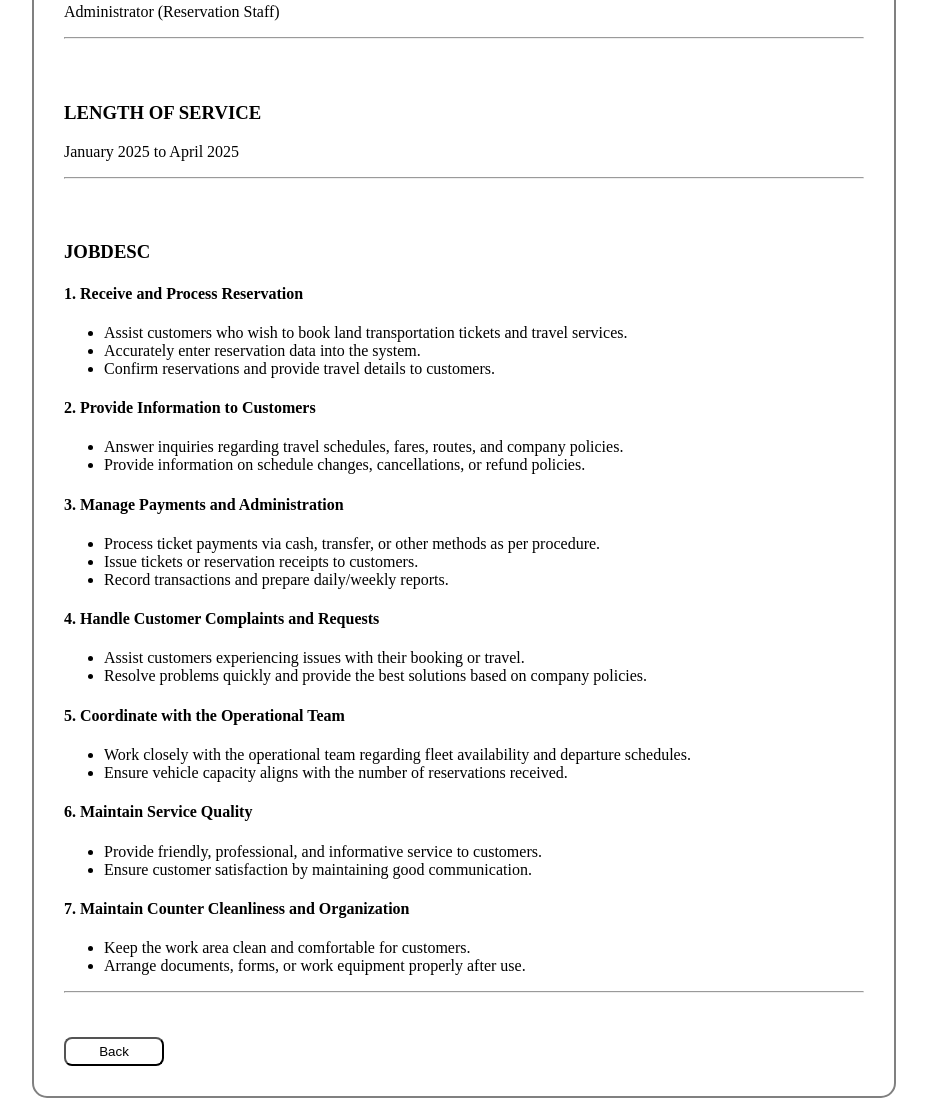
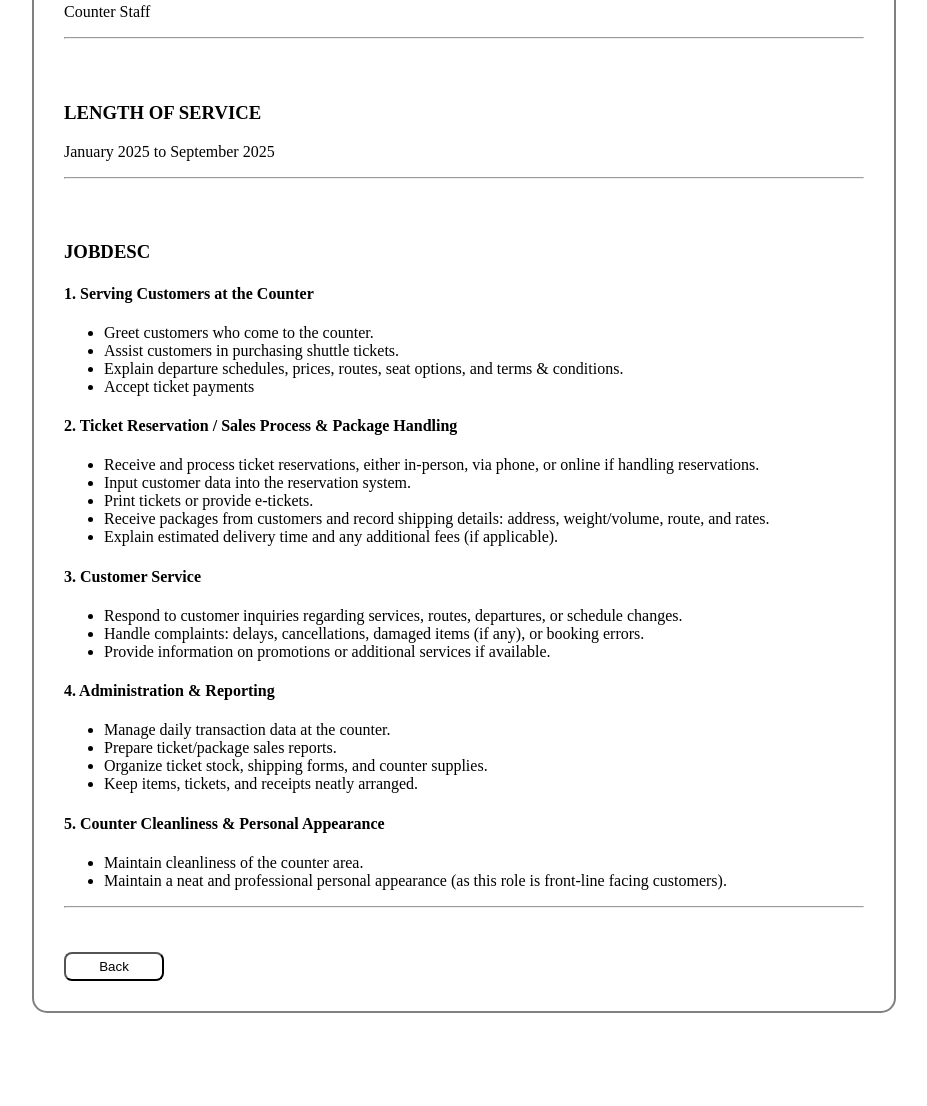
Before and after one commit to ivan12812/ivan12812.github.io, a plain HTML site: page daytrans.html in a window 1280 px wide. Shown: the part 847-1953 px from the top of the page, without its empty margins (176-1103 px from the left). After the commit the page ends 1868 px from the top, so only its background shows below. Drawn offline with Linux system fonts and the light colour scheme.

Commit message:
update september
cv terbaru

```diff
--- a/daytrans.html
+++ b/daytrans.html
@@ -13,47 +13,44 @@
         <h3>COMPANY PROFILE</h3>
         <p class="profile">Day Trans is a company providing land transportation services, light goods delivery, and travel services, which was acquired by PT. Panorama Transportasi, Tbk. in October 2009. Under the management of White Horse Group, Day Trans has grown and developed alongside its customers through reliable, high-quality, and professional services</p><hr><br><br>
         <h3>POSITION</h3>
-        <p>Administrator (Reservation Staff)</p><hr><br><br>
+        <p>Counter Staff</p><hr><br><br>
         <h3>LENGTH OF SERVICE </h3>
-        <p>January 2025 to April 2025</p><hr><br/><br/>
+        <p>January 2025 to September 2025</p><hr><br/><br/>
         <h3>JOBDESC</h3>
-          <h4><span>1. Receive and Process Reservation</span></h4>
+          <h4><span>1. Serving Customers at the Counter</span></h4>
         <ul>
-            <li>Assist customers who wish to book land transportation tickets and travel services.</li>
-            <li>Accurately enter reservation data into the system.</li>
-            <li>Confirm reservations and provide travel details to customers.</li>
+            <li>Greet customers who come to the counter.</li>
+            <li>Assist customers in purchasing shuttle tickets.</li>
+            <li>Explain departure schedules, prices, routes, seat options, and terms & conditions.</li>
+            <li>Accept ticket payments</li>
         </ul>
-        <h4><span>2. Provide Information to Customers</span></h4>
+        <h4><span>2. Ticket Reservation / Sales Process & Package Handling</span></h4>
         <ul>
-            <li>Answer inquiries regarding travel schedules, fares, routes, and company policies.</li>
-            <li>Provide information on schedule changes, cancellations, or refund policies.</li>
+            <li>Receive and process ticket reservations, either in-person, via phone, or online if handling reservations.</li>
+            <li>Input customer data into the reservation system.</li>
+            <li>Print tickets or provide e-tickets.</li>
+            <li>Receive packages from customers and record shipping details: address, weight/volume, route, and rates.</li>
+            <li>Explain estimated delivery time and any additional fees (if applicable).</li>
         </ul>
-        <h4><span>3. Manage Payments and Administration</span></h4>
+        <h4><span>3. Customer Service</span></h4>
         <ul>
-            <li>Process ticket payments via cash, transfer, or other methods as per procedure.</li>
-            <li>Issue tickets or reservation receipts to customers.</li>
-            <li>Record transactions and prepare daily/weekly reports.</li>
+            <li>Respond to customer inquiries regarding services, routes, departures, or schedule changes.</li>
+            <li>Handle complaints: delays, cancellations, damaged items (if any), or booking errors.</li>
+            <li>Provide information on promotions or additional services if available.</li>
         </ul>
-        <h4><span>4. Handle Customer Complaints and Requests</span></h4>
+        <h4><span>4. Administration & Reporting</span></h4>
         <ul>
-            <li>Assist customers experiencing issues with their booking or travel.</li>
-            <li>Resolve problems quickly and provide the best solutions based on company policies.</li>
+            <li>Manage daily transaction data at the counter.</li>
+            <li>Prepare ticket/package sales reports.</li>
+            <li>Organize ticket stock, shipping forms, and counter supplies.</li>
+            <li>Keep items, tickets, and receipts neatly arranged.</li>
         </ul>
-        <h4><span>5. Coordinate with the Operational Team</span></h4>
+        <h4><span>5. Counter Cleanliness & Personal Appearance</span></h4>
         <ul>
-            <li>Work closely with the operational team regarding fleet availability and departure schedules.</li>
-            <li>Ensure vehicle capacity aligns with the number of reservations received.</li>
+            <li>Maintain cleanliness of the counter area.</li>
+            <li>Maintain a neat and professional personal appearance (as this role is front-line facing customers).</li>
         </ul>
-        <h4><span>6. Maintain Service Quality</span></h4>
-        <ul>
-            <li>Provide friendly, professional, and informative service to customers.</li>
-            <li>Ensure customer satisfaction by maintaining good communication.</li>
-        </ul>
-        <h4><span>7. Maintain Counter Cleanliness and Organization</span></h4>
-        <ul>
-            <li>Keep the work area clean and comfortable for customers.</li>
-            <li>Arrange documents, forms, or work equipment properly after use.</li>
-        </ul>
+
         <hr><br/><br/>
         <button class="btn" type="button" onclick="location.href='./#experience'">Back</button>
     </div>
```
Also changed, not shown: index.html (+1 -1 lines), 1 other file.
